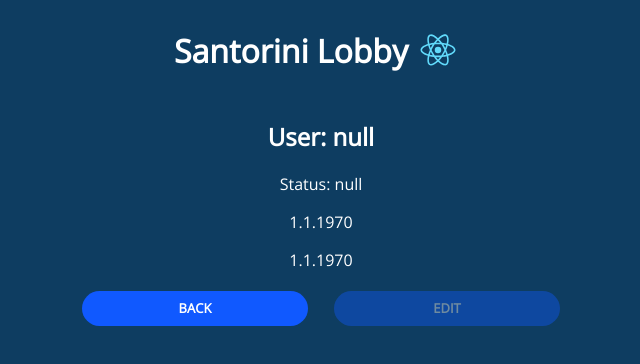
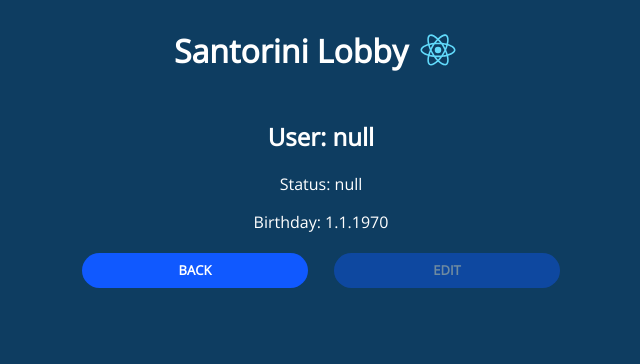
Before and after one commit to Moritzjenny/sopra-fs19-template-client, a React (Create React App) app: page /profile/1 in a window 1280 px wide. Shown: the top 364 px of the page, without its empty margins (319-959 px from the left). Built offline with nearby package versions, Linux system fonts and the light colour scheme; no server answers; sample sign-in values are in the browser's storage.

Commit message:
minior changes

```diff
--- a/src/components/profile/Profile.js
+++ b/src/components/profile/Profile.js
@@ -53,8 +53,8 @@ class Profile extends React.Component {
             <Container>
                 <h2>{'User: ' +this.state.user.username}</h2>
                 <p>{'Status: ' + this.state.user.status}</p>
-                <p>{'Creation Date: ' +this.state.user.creationDate === null ? this.state.user.creationDate : new Date(this.state.user.creationDate).toLocaleDateString("de-DE")}</p>
-                <p>{'Birthday: ' +this.state.user.birthday === null ? this.state.user.birthday : new Date(this.state.user.birthday).toLocaleDateString("de-DE")}</p>
+                <p>{this.state.user.creationDate === null ? this.state.user.creationDate : 'Creation Date: ' + new Date(this.state.user.creationDate).toLocaleDateString("de-DE")}</p>
+                <p>{'Birthday: ' +this.state.user.birthday === null ? this.state.user.birthday : 'Birthday: ' + new Date(this.state.user.birthday).toLocaleDateString("de-DE")}</p>
                 <ButtonContainer>
                 <Button
                     width="20%"
```
